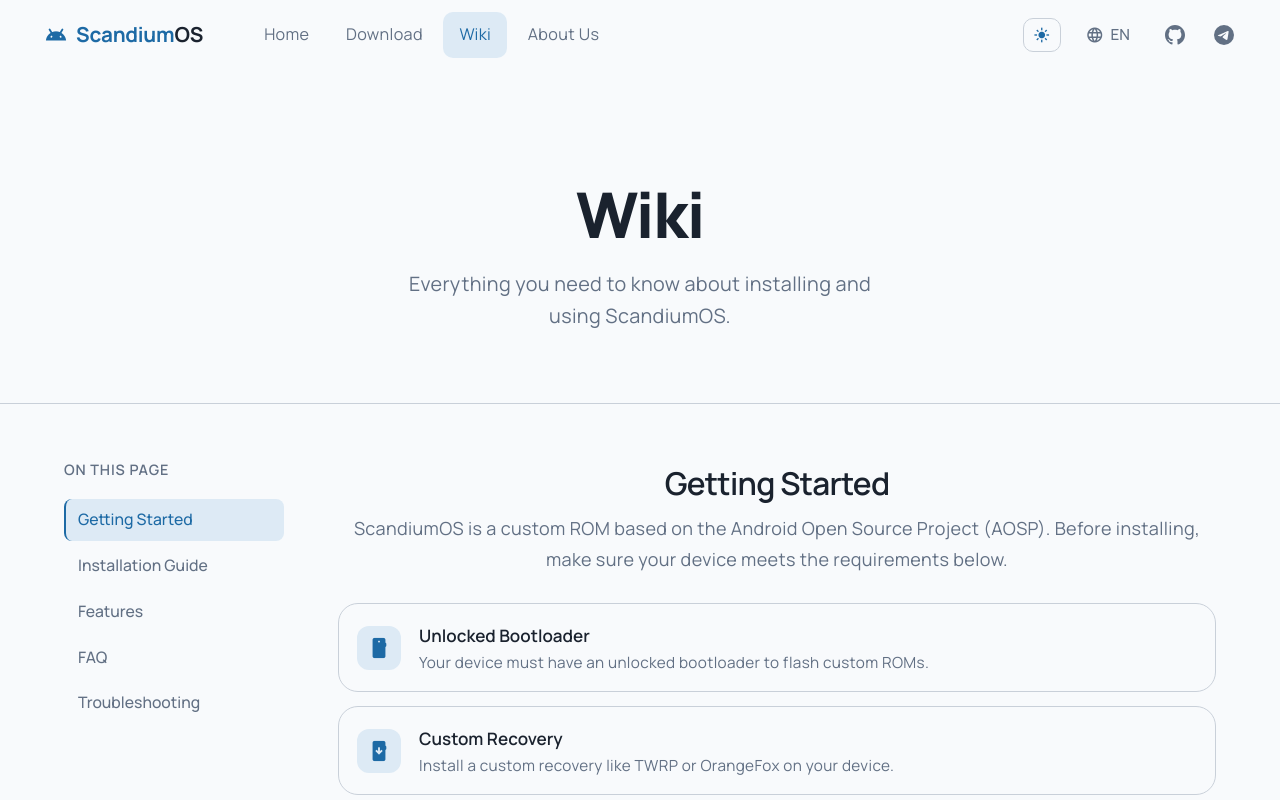
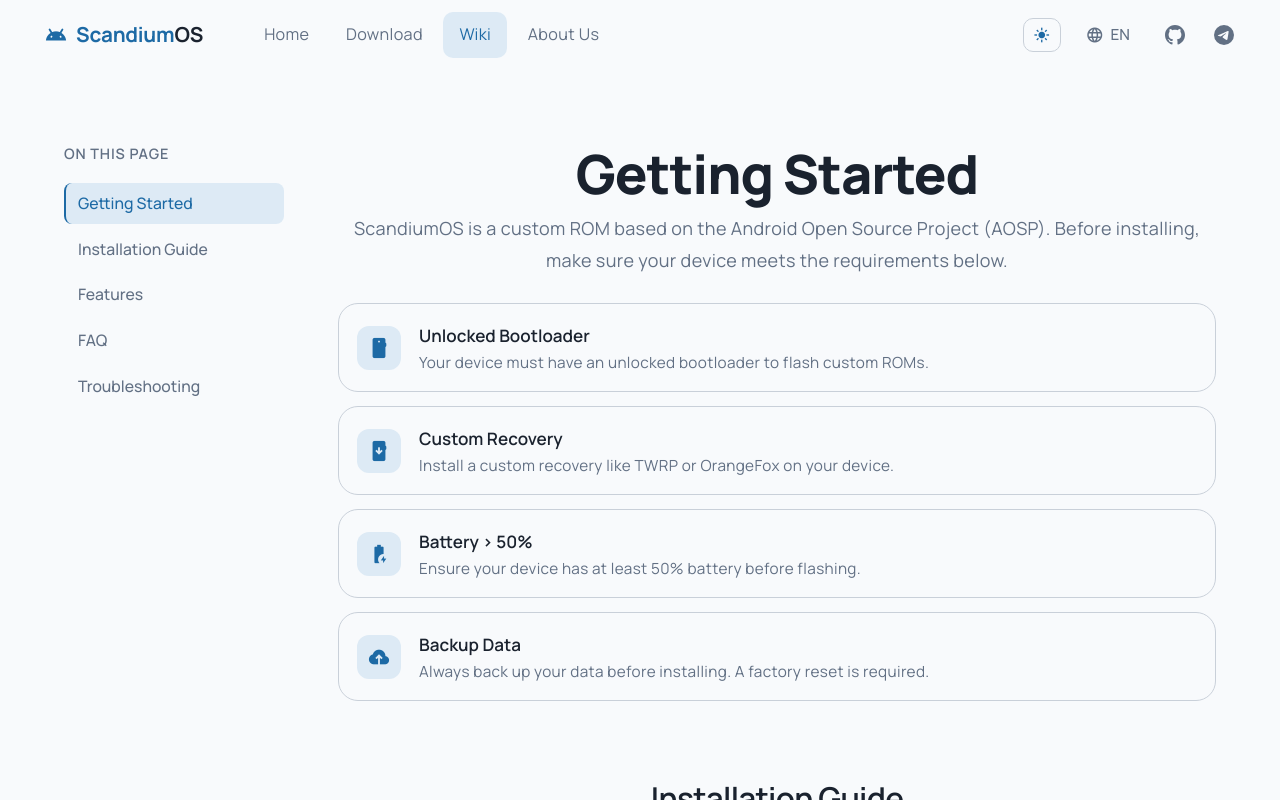
Before and after one commit to ScandiumUI/official-website, a Vue app: page /wiki in a window 1280 px wide. Shown: the top 800 px of the page. Built offline with nearby package versions, Linux system fonts and the light colour scheme.

Commit message:
cookie: remove hero section and style Getting Started as main title

```diff
--- a/src/pages/Wiki.vue
+++ b/src/pages/Wiki.vue
@@ -1,13 +1,5 @@
 <template>
   <div class="wiki-page">
-    <section class="page-hero">
-      <div class="wrapper">
-        <div class="page-hero-content animate-fade-up">
-          <h1>{{ t('wiki.title') }}</h1>
-          <p>{{ t('wiki.desc') }}</p>
-        </div>
-      </div>
-    </section>
     <section class="wiki-content">
       <div class="wrapper">
         <div class="wiki-layout">
@@ -25,7 +17,7 @@
           </aside>
           <div class="wiki-main">
             <article id="getting-started" class="wiki-section animate-fade-up centered-header" data-reveal>
-              <h2>{{ t('wiki.gettingStarted') }}</h2>
+              <h1 class="wiki-main-title">{{ t('wiki.gettingStarted') }}</h1>
               <p>{{ t('wiki.gettingStartedDesc') }}</p>
 
               <div class="requirements-list">
@@ -201,32 +193,16 @@
 </script>
 
 <style scoped>
-.page-hero {
-  padding: 6rem 0 4rem;
-  border-bottom: 1px solid var(--color-border);
-}
-
-.page-hero-content {
-  max-width: 800px;
-  margin: 0 auto;
+.wiki-main-title {
+  font-size: 3rem;
+  font-weight: 800;
+  color: var(--color-text-one);
+  margin-bottom: 0.5rem;
   text-align: center;
-}
-
-.page-hero-content h1 {
-  font-size: 3.5rem;
-  font-weight: 800;
-  margin-bottom: 1rem;
   letter-spacing: -0.02em;
 }
 
-.page-hero-content p {
-  font-size: 1.1rem;
-  color: var(--color-text-four);
-  max-width: 500px;
-  margin: 0 auto;
-}
-
-.wiki-content { padding: 3rem 0 5rem; }
+.wiki-content { padding: 4rem 0 5rem; }
 
 .wiki-layout {
   display: grid;
```
